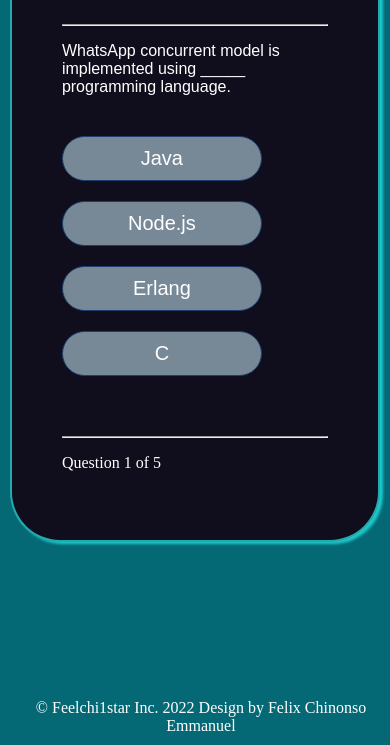
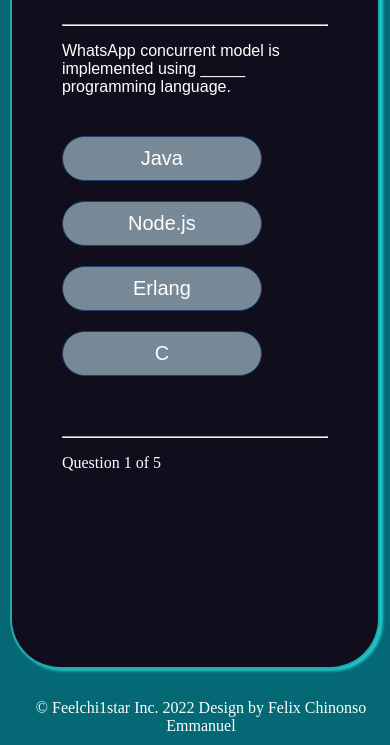
Before and after one commit to feelchi1star/Quiz-App, a plain HTML site: page index.html in a window 390 px wide. Shown: the part 99-844 px from the top of the page. Drawn offline with Linux system fonts and the light colour scheme.

Commit message:
Quit App Created in HTML CSS AND JAVASCRIPT WITHOUT FRAMEWORK OR LIBRARY
modified css

```diff
--- a/app.css
+++ b/app.css
@@ -118,7 +118,7 @@ a {
 @media screen and (max-width: 630px) {
   :root {
     --grid-width: 99%;
-    --grid-height: 75vh;
+    --grid-height: 90vh;
     --h1: 40px;
     --question-font-size: 20px;
     --p: var(--background-bg);
```
